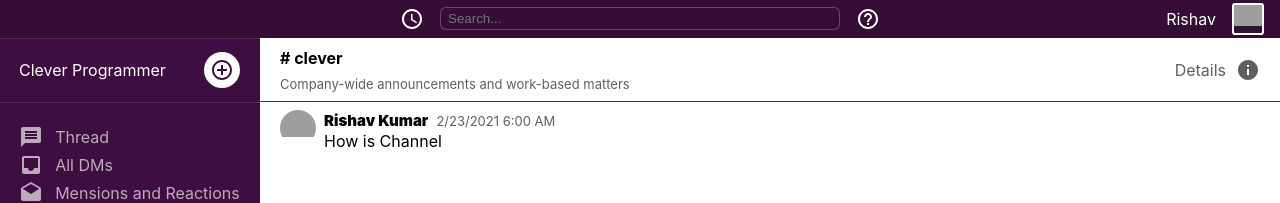
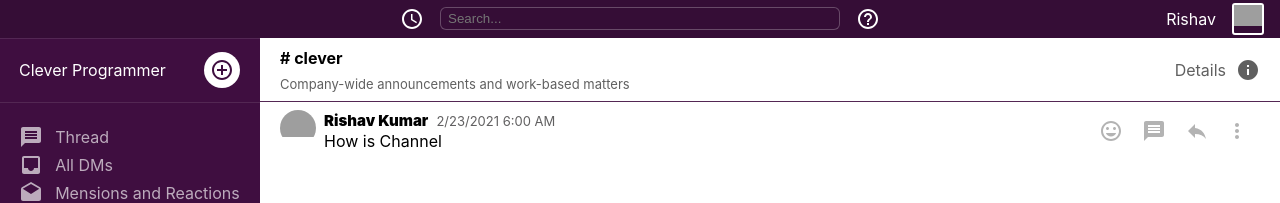
Before and after one commit to Rishu2000/day-three-slack-clone, a React (Create React App) app: page /room in a window 1280 px wide. Shown: the top 203 px of the page. Built offline with nearby package versions, Linux system fonts and the light colour scheme; no server answers; the database is empty; grey boxes are pictures that could not be loaded.

Commit message:
Added some images or icons in ChatMessage.

```diff
--- a/src/components/ChatMessage.js
+++ b/src/components/ChatMessage.js
@@ -1,9 +1,14 @@
 import React from 'react'
 import styled from "styled-components"
+import InsertEmoticonIcon from '@material-ui/icons/InsertEmoticon';
+import MessageIcon from '@material-ui/icons/Message';
+import ReplyIcon from '@material-ui/icons/Reply';
+import MoreVertIcon from '@material-ui/icons/MoreVert';
 
 function ChatMessage() {
     return (
         <Container>
+            <UserContainer>
             <UserAvtar>
                 <img src="https://randomuser.me/api/portraits/women/43.jpg" alt=""/>
             </UserAvtar>
@@ -16,6 +21,13 @@
                     How is Channel
                 </Text>
             </MessageContent>
+            </UserContainer>
+            <ImagesContainer>
+                <InsertEmoticonIconImg/>
+                <MessageIconImg/>
+                <ReplyIconImg/>
+                <MoreVertIconImg/>
+            </ImagesContainer>
         </Container>
     )
 }
@@ -27,6 +39,9 @@
     padding:8px 20px;
     display:flex;
     aling-items:center;
+    :hover{
+        background:#f2f2f2
+    }
 `
 
 const UserAvtar = styled.div`
@@ -59,3 +74,55 @@
 `
 
 const Text = styled.span``
+
+const UserContainer = styled.div`
+    display:flex;
+    flex:1;
+`
+
+const ImagesContainer = styled.div`
+    display:flex;
+    align-items:center;
+    color:#b3b3b3
+
+`
+
+const InsertEmoticonIconImg = styled(InsertEmoticonIcon)`
+margin-right:9px;
+:hover{
+    background:#cccccc;
+    color:white;
+}
+padding:5px;
+cursor:pointer;
+`
+
+const MessageIconImg = styled(MessageIcon)`
+margin-right:9px;
+:hover{
+    background:#cccccc;
+    color:white;
+}
+padding:5px;
+cursor:pointer;
+`
+
+const ReplyIconImg = styled(ReplyIcon)`
+margin-right:6px;
+:hover{
+    background:#cccccc;
+    color:white;
+}
+padding:5px;
+cursor:pointer;
+`
+
+const MoreVertIconImg = styled(MoreVertIcon)`
+    margin-right:6px;
+    :hover{
+        background:#cccccc;
+        color:white;
+    }
+    padding:5px;
+    cursor:pointer;
+`
```
